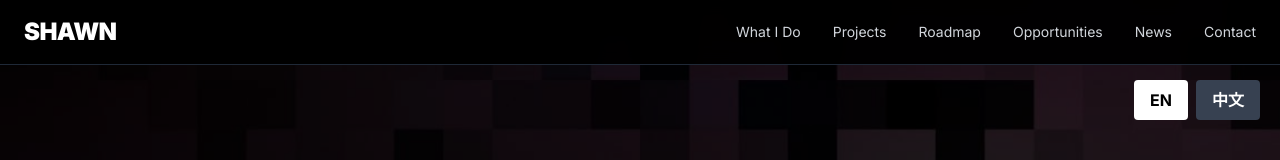
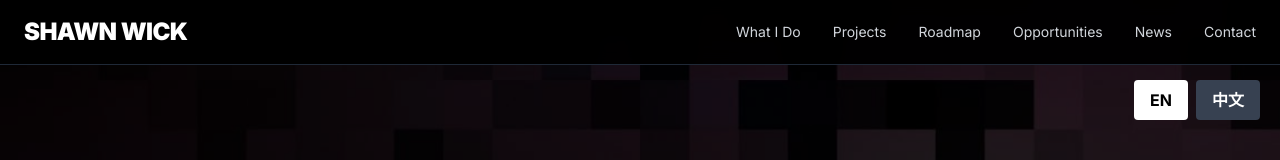
Before and after one commit to shawn7499/-01, a Next.js app: page / in a window 1280 px wide. Shown: the top 160 px of the page. Built offline with nearby package versions, Linux system fonts and the light colour scheme.

Commit message:
Change navigation logo from SHAWN to SHAWN WICK

```diff
--- a/app/page.tsx
+++ b/app/page.tsx
@@ -21,7 +21,7 @@
       {/* Navigation - Mobile Optimized */}
       <nav className="fixed top-0 left-0 right-0 z-40 bg-black/95 backdrop-blur border-b border-gray-800 px-3 md:px-6 py-2.5 md:py-4">
         <div className="max-w-7xl mx-auto flex justify-between items-center">
-          <h1 className="text-base md:text-2xl font-black tracking-tight">SHAWN</h1>
+          <h1 className="text-base md:text-2xl font-black tracking-tight">SHAWN WICK</h1>
           <div className="hidden md:flex gap-8 items-center">
             <a href="#about" className="text-sm text-gray-300 hover:text-white transition">{t.nav.whatIDo}</a>
             <a href="#projects" className="text-sm text-gray-300 hover:text-white transition">{t.nav.projects}</a>
```
